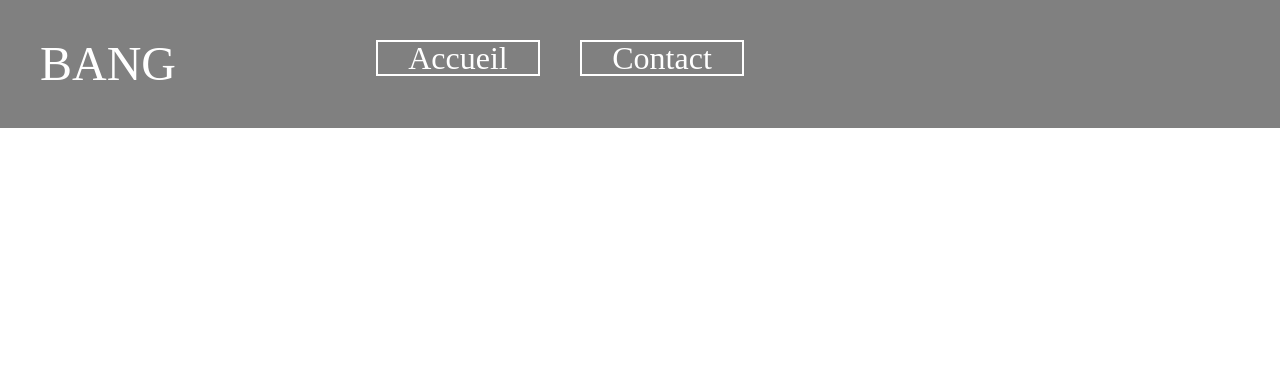
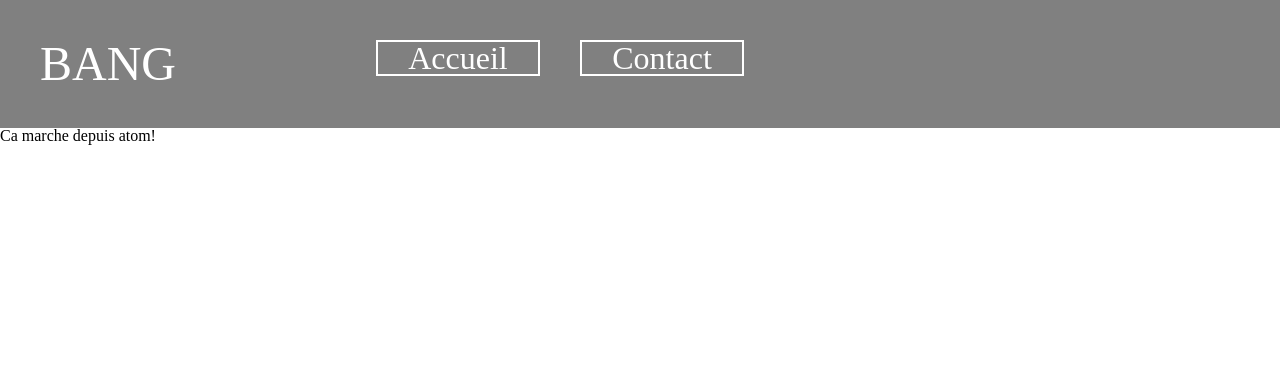
Before and after one commit to HugoBeyer67/wahl, a PHP site: page / in a window 1280 px wide. Shown: the top 388 px of the page. Run offline with PHP 8.4, Linux system fonts and the light colour scheme.

Commit message:
Test de push depuis atom

```diff
--- a/index.php
+++ b/index.php
@@ -19,7 +19,7 @@
 	</header>
 
 	<div class="contenu">
-
+		Ca marche depuis atom!
 	</div>
 	<footer>
 	</footer>
```
